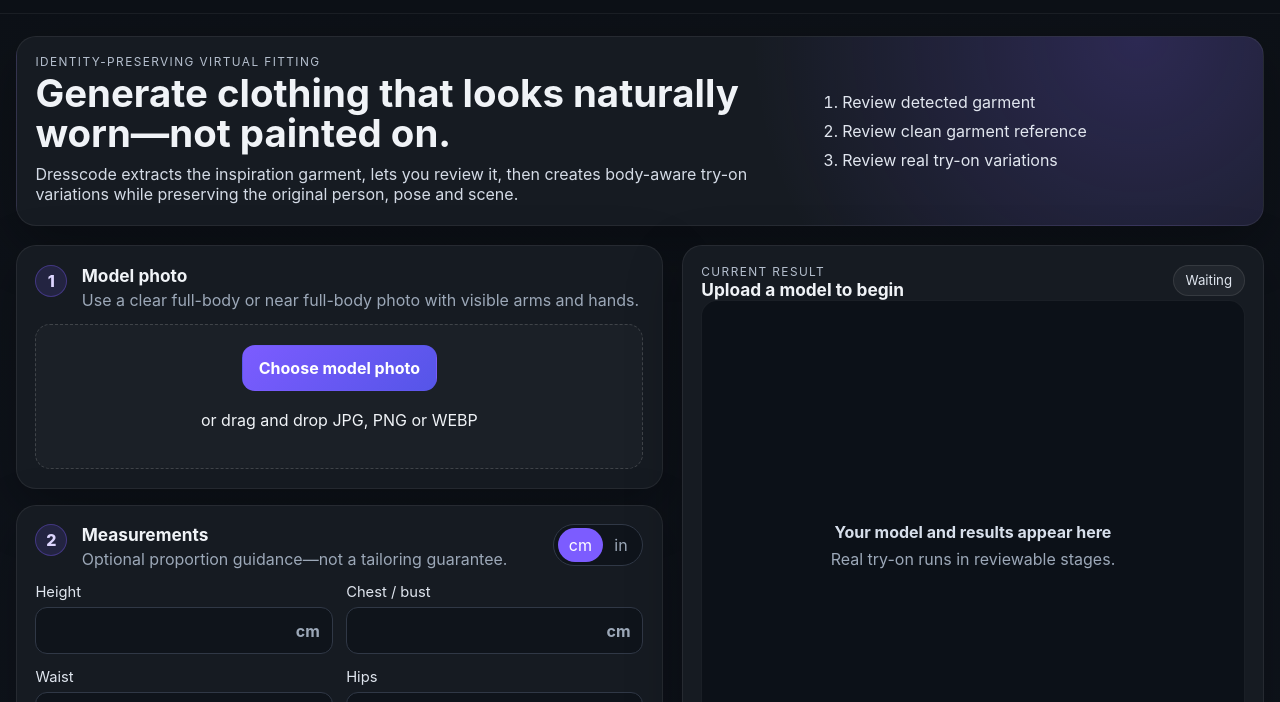
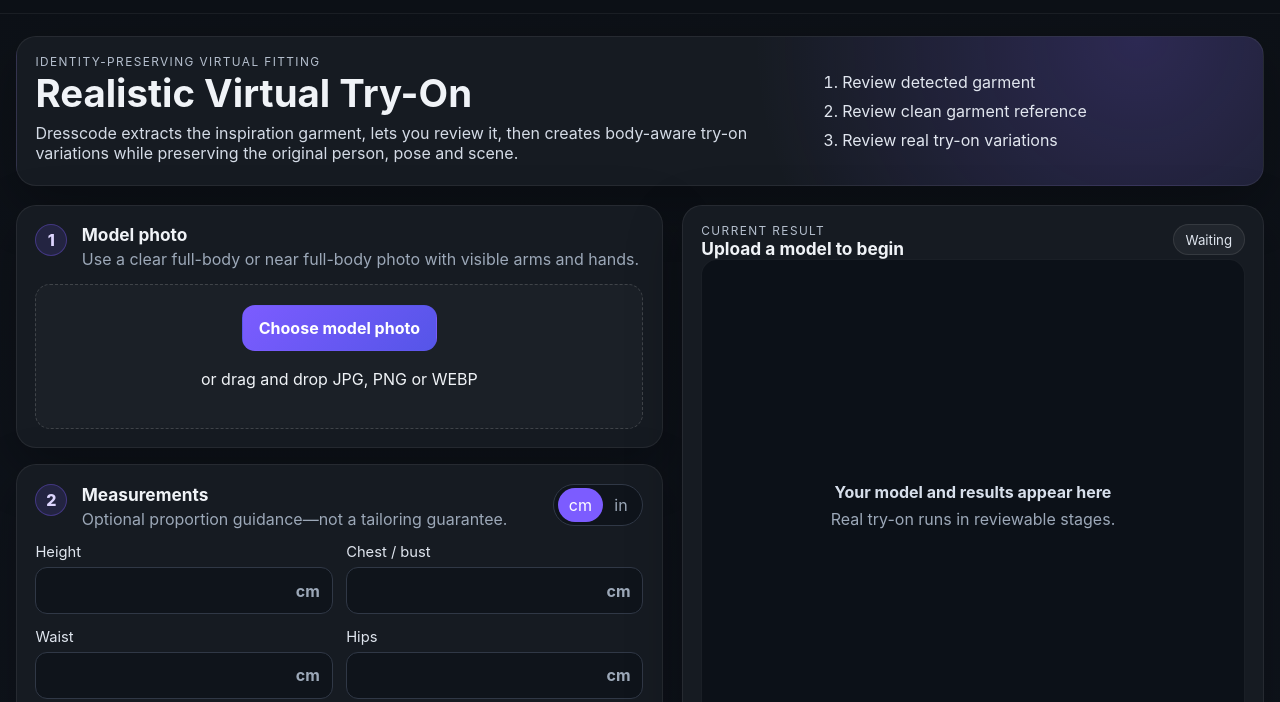
Before and after one commit to Biwotony/dresscode-virtual-stylist, a website with bundled scripts: page public/index.html in a window 1280 px wide. Shown: the part 57-759 px from the top of the page. Built offline with nearby package versions, Linux system fonts and the light colour scheme; files whose address does not match are found by name.

Commit message:
Use concise realistic try-on title

```diff
--- a/public/index.html
+++ b/public/index.html
@@ -5,7 +5,7 @@
   <meta name="viewport" content="width=device-width, initial-scale=1">
   <meta name="description" content="Dresscode is an identity-preserving AI virtual try-on studio.">
   <meta name="theme-color" content="#0d1117">
-  <title>Dresscode Real Try-On</title>
+  <title>Dresscode | Realistic Virtual Try-On</title>
   <link rel="stylesheet" href="./styles.css">
   <script src="./config.js"></script>
 </head>
@@ -19,7 +19,7 @@
     <section class="hero panel">
       <div>
         <p class="eyebrow">Identity-preserving virtual fitting</p>
-        <h1>Generate clothing that looks naturally worn—not painted on.</h1>
+        <h1>Realistic Virtual Try-On</h1>
         <p>Dresscode extracts the inspiration garment, lets you review it, then creates body-aware try-on variations while preserving the original person, pose and scene.</p>
       </div>
       <ol class="pipeline-summary">
```
